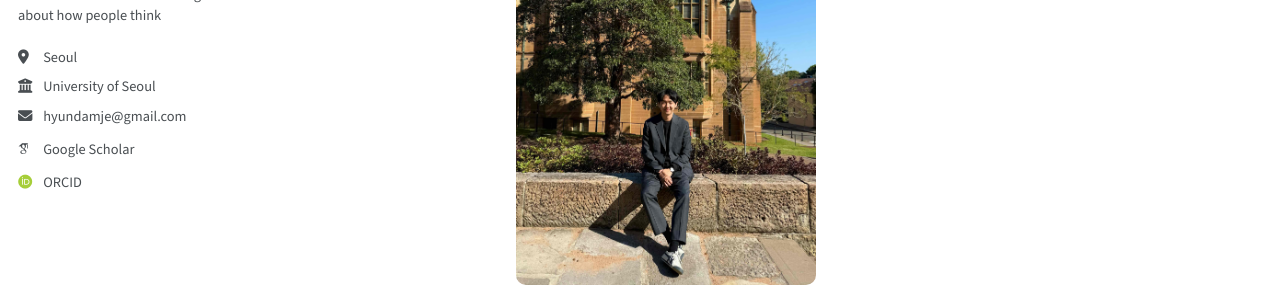
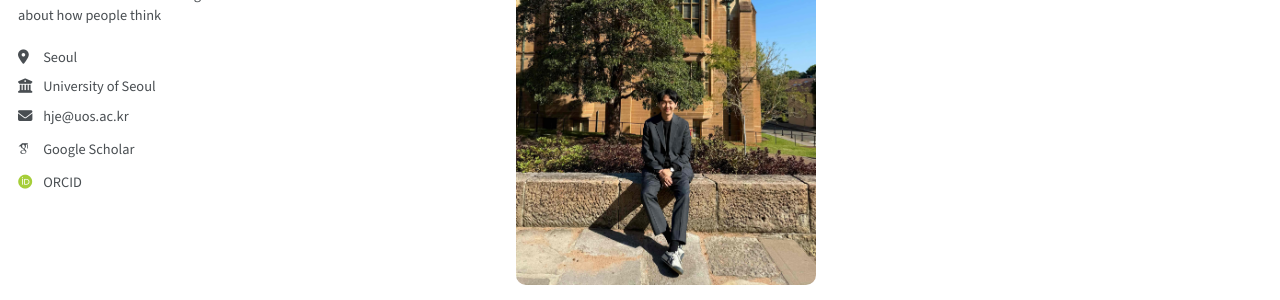
Before and after one commit to hyundamje/hyundamje.github.io, a Jekyll site: the page built from _pages/about.md, in a window 1280 px wide. Shown: the part 301-601 px from the top of the page. Built offline with Jekyll 4.4.1, drawn with Linux system fonts in a browser that asks for light colours; some web fonts are replaced.

Commit message:
Update _config.yml

```diff
--- a/_config.yml
+++ b/_config.yml
@@ -42,7 +42,7 @@ author:
   location         : "Seoul"
   employer         : "University of Seoul"
   uri              :
-  email            : "hyundamje@gmail.com"
+  email            : "hje@uos.ac.kr"
 
   # Academic websites
   academia         : # URL
```
